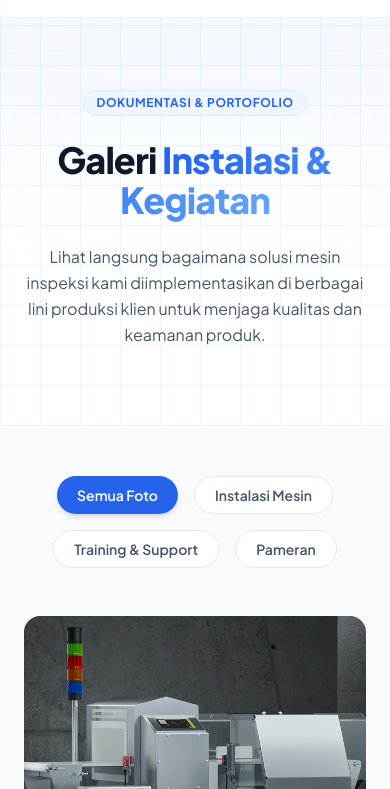
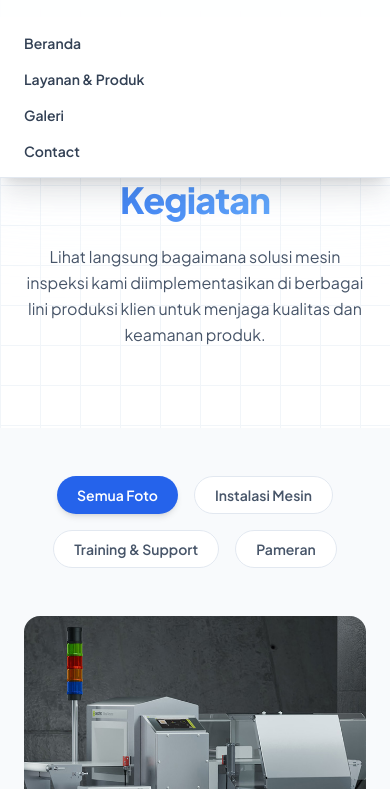
Before and after one commit to sodiumKlorida/frontend-x-ray, a plain HTML site: page gallery.html in a window 390 px wide. Both pictures are taken after a click on the button 357 px from the left and 36 px from the top of the page. Shown: the part 55-844 px from the top of the page. Drawn offline with nearby package versions, Linux system fonts and the light colour scheme.

Commit message:
fix:mobile nav

```diff
--- a/gallery.html
+++ b/gallery.html
@@ -81,7 +81,7 @@
             <div class="hidden md:flex space-x-8 text-sm font-semibold text-slate-600">
                 <a href="index.html" class="hover:text-brand-600 transition-colors">Beranda</a>
                 <a href="product.html" class="hover:text-brand-600 transition-colors">Layanan & Produk</a>
-                <a href="#galeri" class="text-brand-600 transition-colors">Galeri</a>
+                <a href="#" class="text-brand-600 transition-colors">Galeri</a>
                 <a href="index.html#contact" class="hover:text-brand-600 transition-colors">Contact</a>
             </div>
 
@@ -100,6 +100,17 @@
                 <button id="mobile-menu-btn" class="text-slate-800 focus:outline-none">
                     <i class="fa-solid fa-bars text-xl"></i>
                 </button>
+            </div>
+        </div>
+
+        <!-- Mobile Menu Panel (Baru) -->
+        <div id="mobile-menu"
+            class="hidden md:hidden absolute top-full left-0 w-full bg-white border-b border-slate-200 shadow-xl transition-all duration-300">
+            <div class="px-6 py-4 flex flex-col space-y-4 text-sm font-semibold text-slate-700">
+                <a href="index.html" class="hover:text-brand-600" data-translate="nav-service">Beranda</a>
+                <a href="product.html" class="hover:text-brand-600" data-translate="nav-service">Layanan & Produk</a>
+                <a href="#" class="hover:text-brand-600">Galeri</a>
+                <a href="index.html#contact" class="hover:text-brand-600" data-translate="nav-contact">Contact</a>
             </div>
         </div>
     </nav>
@@ -290,6 +301,14 @@
             offset: 50,
         });
 
+        // Mobile Menu Toggle Logic
+        const mobileMenuBtn = document.getElementById('mobile-menu-btn');
+        const mobileMenu = document.getElementById('mobile-menu');
+
+        mobileMenuBtn.addEventListener('click', () => {
+            mobileMenu.classList.toggle('hidden');
+        });
+
         // Add dropshadow to navbar on scroll
         window.addEventListener('scroll', () => {
             const nav = document.getElementById('navbar');
```
Also changed, not shown: product.html (+2 -2 lines).
